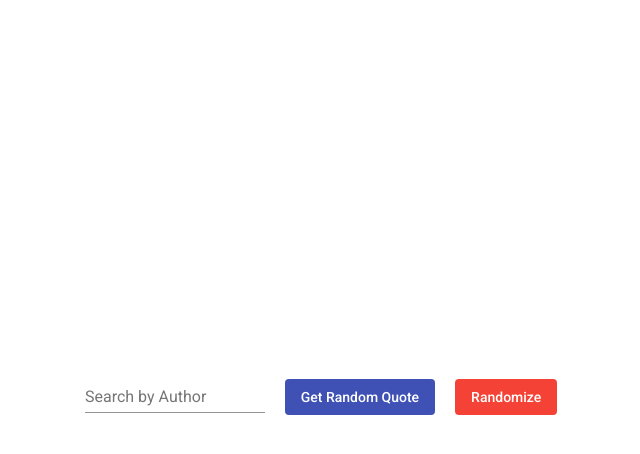
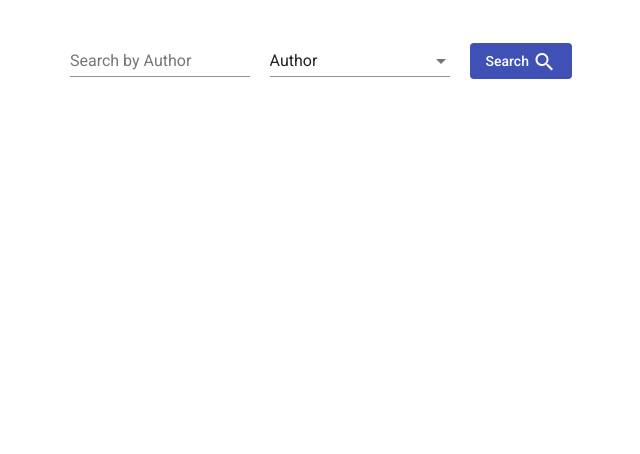
Before and after one commit to dmaisano/ibm-poetry, an Angular app: page /#/ in a window 1280 px wide. Shown: the top 454 px of the page, without its empty margins (319-959 px from the left). Built offline with nearby package versions, Linux system fonts and the light colour scheme.

Commit message:
adding table filter

```diff
--- a/src/app/home/home.component.html
+++ b/src/app/home/home.component.html
@@ -5,22 +5,60 @@
         matInput
         [(ngModel)]="poemQuery.text"
         [placeholder]="search_box_placeholder()"
+        (keydown)="inputSubmit($event)"
       />
     </mat-form-field>
 
-    <button mat-flat-button color="primary" (click)="getRandomText()">
-      Get Random Quote
-    </button>
+    <mat-form-field>
+      <!-- 'author' | 'title' | 'lines' | 'linecount' -->
+      <mat-select [(ngModel)]="poemQuery.inputField">
+        <mat-option value="author">Author</mat-option>
+        <mat-option value="title">Title</mat-option>
+        <mat-option value="lines">Phrase(s)</mat-option>
+        <mat-option value="linecount">Line Count</mat-option>
+      </mat-select>
+    </mat-form-field>
 
-    <button mat-flat-button color="warn" (click)="getRandomText()">
-      Randomize
+    <button mat-flat-button color="primary" (click)="searchPoetry()">
+      Search <mat-icon>search</mat-icon>
     </button>
   </div>
 
-  <div *ngIf="randomText">
-    {{ randomText.title }}
-  </div>
-  <div *ngIf="previousText">
-    {{ previousText.title }}
+  <div
+    class="poetry-table mat-elevation-z8"
+    [ngClass]="{ hidden: poetry.data.length < 1 }"
+  >
+    <table mat-table [dataSource]="poetry" matSort>
+      <ng-container matColumnDef="position">
+        <th mat-header-cell *matHeaderCellDef>No.</th>
+        <td mat-cell *matCellDef="let element; let idx = index">
+          {{ idx + 1 }}
+        </td>
+      </ng-container>
+
+      <ng-container matColumnDef="author">
+        <th mat-header-cell *matHeaderCellDef mat-sort-header>Author</th>
+        <td mat-cell *matCellDef="let element">{{ element.author }}</td>
+      </ng-container>
+
+      <ng-container matColumnDef="title">
+        <th mat-header-cell *matHeaderCellDef mat-sort-header>Title</th>
+        <td mat-cell *matCellDef="let element">{{ element.title }}</td>
+      </ng-container>
+
+      <ng-container matColumnDef="linecount">
+        <th mat-header-cell *matHeaderCellDef mat-sort-header>Line Count</th>
+        <td mat-cell *matCellDef="let element">{{ element.linecount }}</td>
+      </ng-container>
+
+      <tr mat-header-row *matHeaderRowDef="poetryColumns"></tr>
+      <tr mat-row *matRowDef="let row; columns: poetryColumns"></tr>
+    </table>
+
+    <mat-paginator
+      [length]="poetry.data.length"
+      [pageSizeOptions]="[10, 20, 30]"
+      showFirstLastButtons
+    ></mat-paginator>
   </div>
 </div>
--- a/src/app/home/home.component.scss
+++ b/src/app/home/home.component.scss
@@ -1,13 +1,25 @@
 .home {
   display: flex;
-  justify-content: center;
+  flex-direction: column;
+  // justify-content: center;
   align-items: center;
 
-  height: 100%;
+  // height: 100%;
 
   .search-box {
+    margin: 2rem 0 1rem 0;
+
     & > *:not(:last-child) {
       margin-right: 1.25rem;
     }
   }
+
+  .poetry-table {
+    width: 75%;
+    margin: auto;
+
+    table {
+      width: 100%;
+    }
+  }
 }
--- a/src/app/home/home.component.ts
+++ b/src/app/home/home.component.ts
@@ -1,4 +1,7 @@
-import { Component, OnInit } from '@angular/core';
+import { Component, OnInit, ViewChild, AfterViewInit } from '@angular/core';
+import { MatPaginator } from '@angular/material/paginator';
+import { MatSort } from '@angular/material/sort';
+import { MatTableDataSource } from '@angular/material/table';
 import { DataService } from '../data.service';
 
 export interface PoemQuery {
@@ -18,34 +21,81 @@ export interface Poem {
   templateUrl: './home.component.html',
   styleUrls: ['./home.component.scss'],
 })
-export class HomeComponent implements OnInit {
+export class HomeComponent implements AfterViewInit, OnInit {
   title: string;
-
-  poetry: Poem[];
-  selectedPoem: Poem;
 
   poemQuery: PoemQuery = {
     inputField: 'author',
     text: '',
   };
 
+  poetry: MatTableDataSource<Poem> = new MatTableDataSource();
+  poetryColumns: string[] = ['position', 'author', 'title', 'linecount'];
+
+  selectedPoem: Poem;
+
+  @ViewChild(MatPaginator, { static: false }) paginator: MatPaginator;
+
+  @ViewChild(MatSort, { static: false }) sort: MatSort;
+
   constructor(private data: DataService) {}
 
-  ngOnInit() {}
+  ngOnInit() {
+    this.poetry.paginator = this.paginator;
+    // this.poetry.sort = this.searchPoetry;
+  }
 
-  getRandomText() {
-    this.data.getPoetry(this.poemQuery).subscribe((poetry: Poem[]) => {
-      this.poetry = [];
+  ngAfterViewInit() {
+    this.poetry.sort = this.sort;
+    this.poetry.paginator = this.paginator;
+  }
 
-      for (const poem of poetry) {
-        this.poetry.push(poem);
+  inputSubmit(event: KeyboardEvent): void {
+    if (event.key === 'Enter') {
+      this.searchPoetry();
+    }
+  }
+
+  filterTable(filterValue: string) {
+    this.poetry.filter = filterValue.trim().toLowerCase();
+  }
+
+  searchPoetry() {
+    if (this.poemQuery.text === '') {
+      return;
+    }
+
+    this.data.getPoetry(this.poemQuery).subscribe((res: any) => {
+      if (res.status) {
+        // error goes here
+        return;
+      }
+
+      if (res.length < 1) {
+        // error goes here
+        return;
+      } else {
+        console.log(res.length);
+
+        this.poetry.data = res;
       }
     });
   }
 
   search_box_placeholder(): string {
-    return `Search by ${this.poemQuery.inputField
-      .charAt(0)
-      .toUpperCase()}${this.poemQuery.inputField.slice(1)}`;
+    const searchText = 'Search by';
+
+    switch (this.poemQuery.inputField) {
+      case 'author':
+        return `${searchText} Author`;
+      case 'title':
+        return `${searchText} Title`;
+      case 'lines':
+        return `${searchText} Phrase(s)`;
+      case 'linecount':
+        return `${searchText} Line Count`;
+      default:
+        break;
+    }
   }
 }
--- a/src/styles.scss
+++ b/src/styles.scss
@@ -39,3 +39,7 @@ body {
   margin: 0;
   font-family: Roboto, 'Helvetica Neue', sans-serif;
 }
+
+.hidden {
+  display: none;
+}
```
Also changed, not shown: src/app/app.module.ts (+8 -0 lines).
